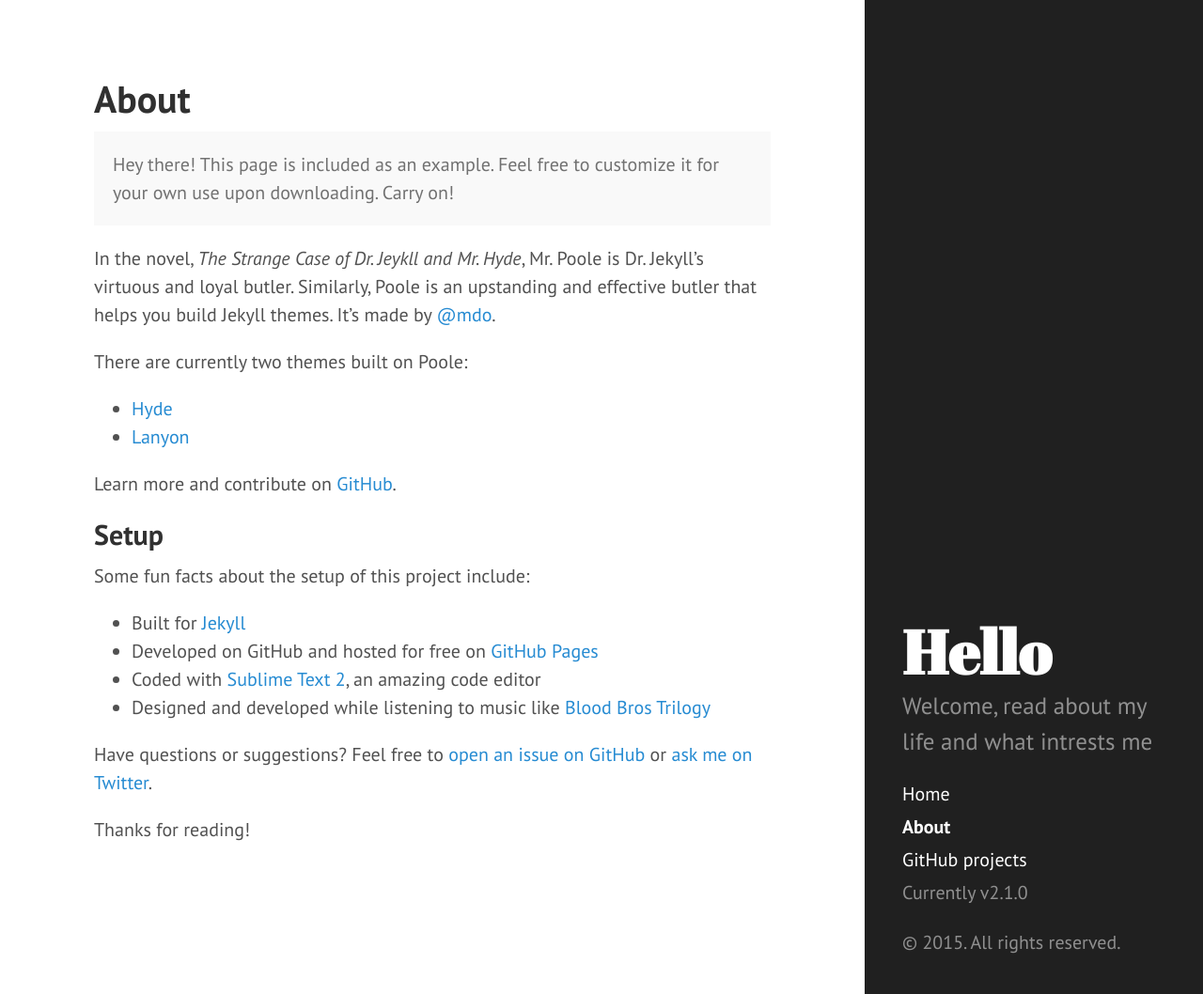
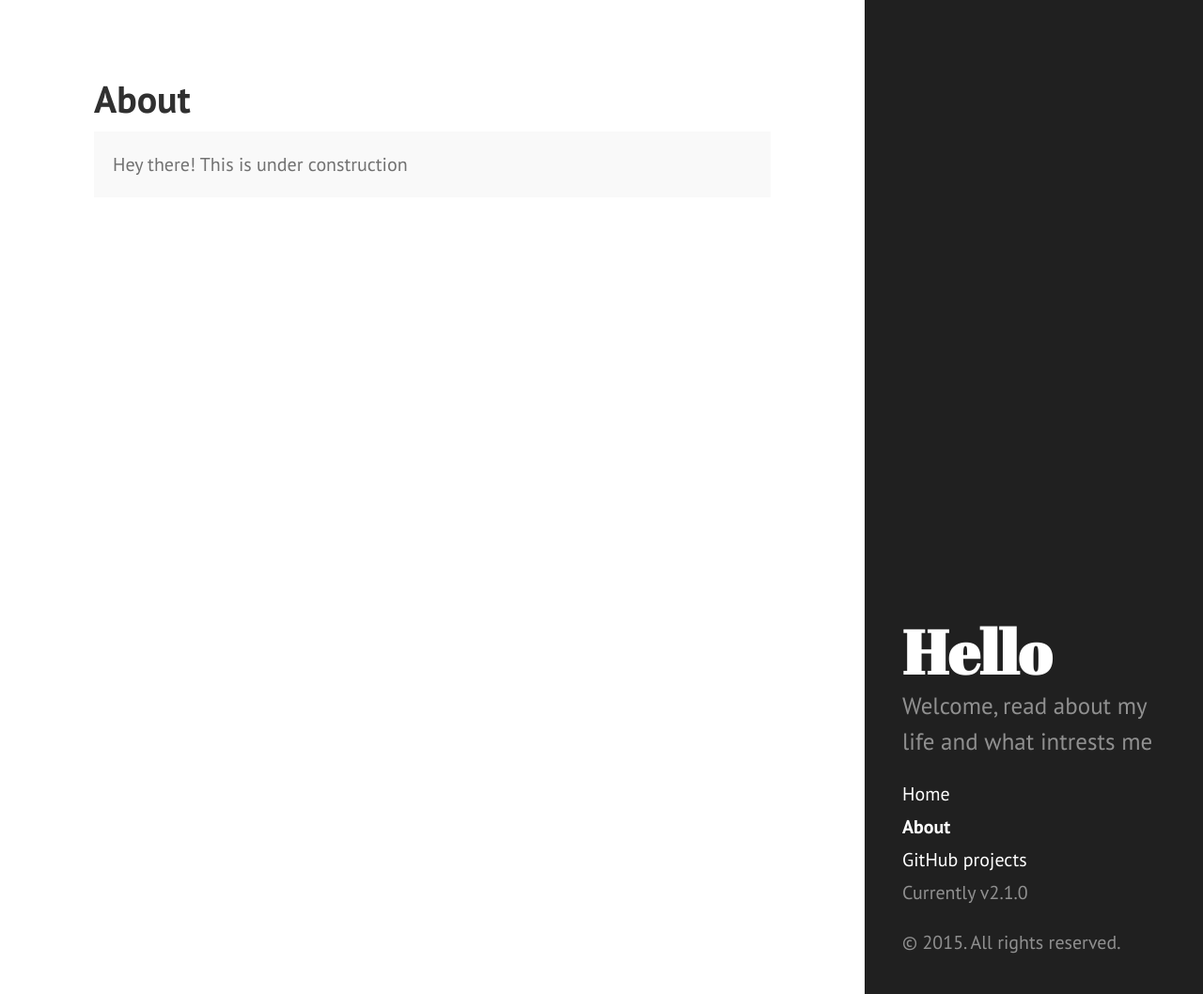
Before and after one commit to megawubs/megawubs.github.io, a Jekyll site: the page built from about.md, in a window 1280 px wide and 1058 px high. Shown: the whole window at 94% size. Built offline with Jekyll 4.4.1, drawn with Linux system fonts in a browser that asks for light colours; Markdown is read by kramdown in place of the engine named in the settings.

Commit message:
Removed initial text from about.md

```diff
--- a/about.md
+++ b/about.md
@@ -4,27 +4,5 @@
 ---
 
 <p class="message">
-  Hey there! This page is included as an example. Feel free to customize it for your own use upon downloading. Carry on!
+  Hey there! This is under construction
 </p>
-
-In the novel, *The Strange Case of Dr. Jeykll and Mr. Hyde*, Mr. Poole is Dr. Jekyll's virtuous and loyal butler. Similarly, Poole is an upstanding and effective butler that helps you build Jekyll themes. It's made by [@mdo](https://twitter.com/mdo).
-
-There are currently two themes built on Poole:
-
-* [Hyde](http://hyde.getpoole.com)
-* [Lanyon](http://lanyon.getpoole.com)
-
-Learn more and contribute on [GitHub](https://github.com/poole).
-
-## Setup
-
-Some fun facts about the setup of this project include:
-
-* Built for [Jekyll](http://jekyllrb.com)
-* Developed on GitHub and hosted for free on [GitHub Pages](https://pages.github.com)
-* Coded with [Sublime Text 2](http://sublimetext.com), an amazing code editor
-* Designed and developed while listening to music like [Blood Bros Trilogy](https://soundcloud.com/maddecent/sets/blood-bros-series)
-
-Have questions or suggestions? Feel free to [open an issue on GitHub](https://github.com/poole/issues/new) or [ask me on Twitter](https://twitter.com/mdo).
-
-Thanks for reading!
```
